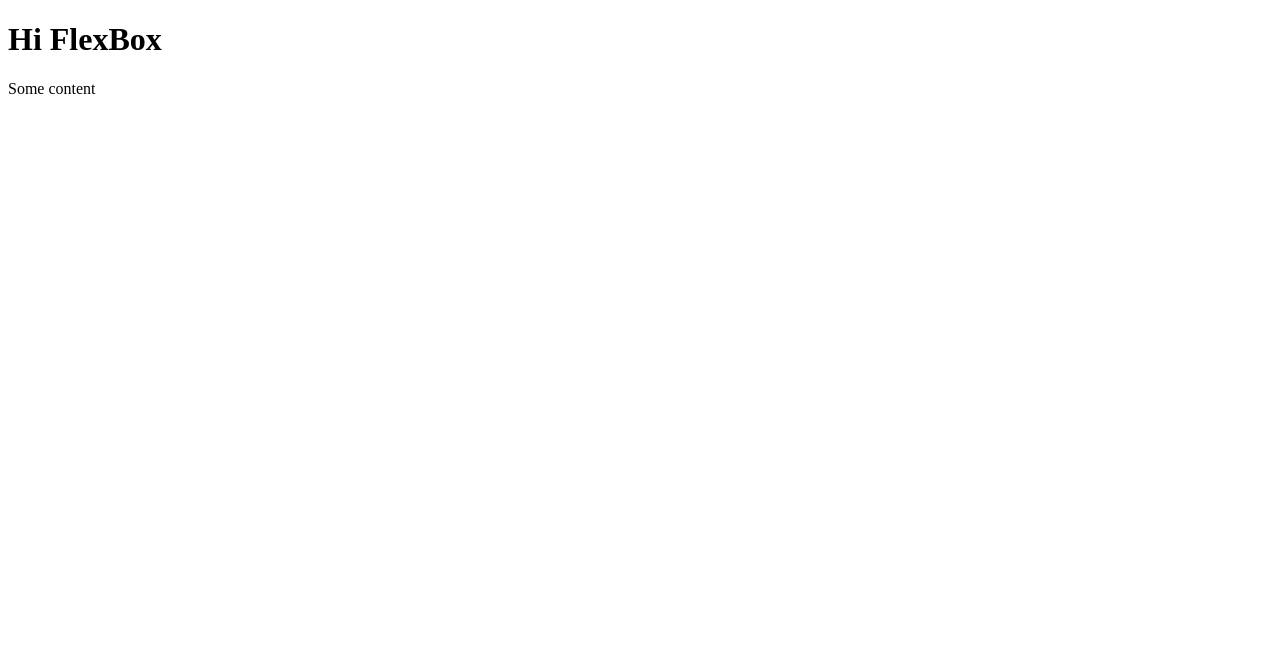
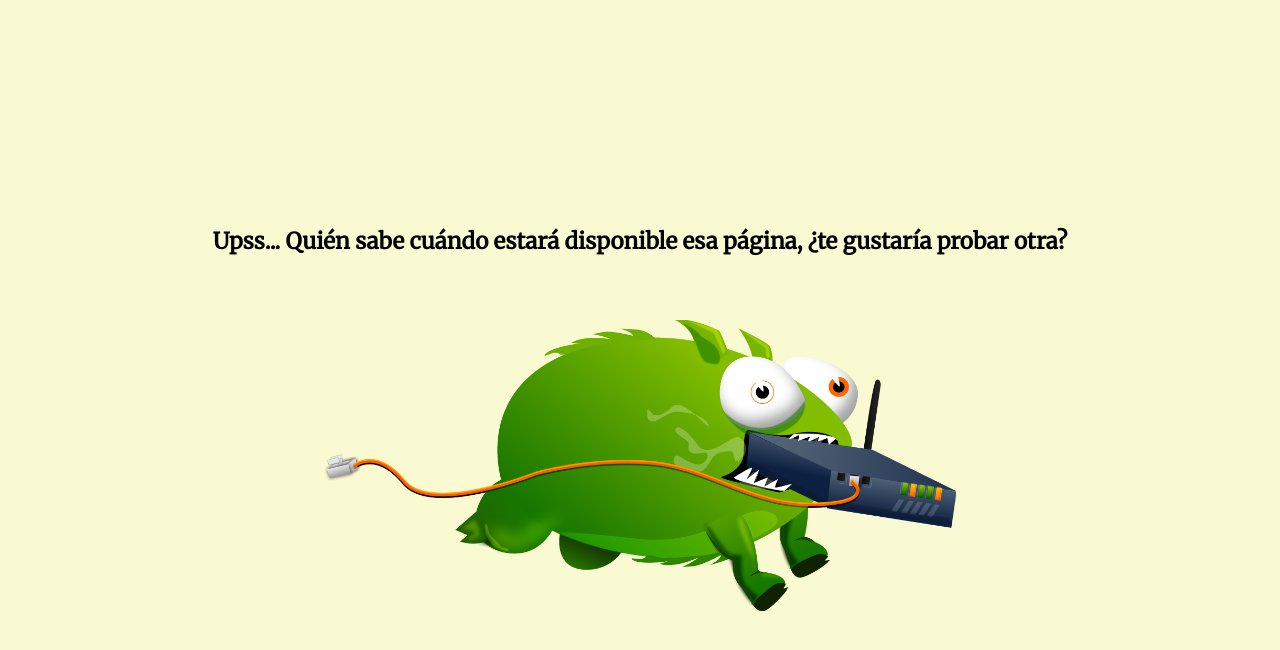
Before and after one commit to AIETXA/flexbox_course, a website: page index.html in a window 1280 px wide. Drawn offline with Linux system fonts and the light colour scheme.

Commit message:
flexbox implementado, diseño como en clase con algunos toques

```diff
--- a/gulpfile.js
+++ b/gulpfile.js
@@ -2,12 +2,12 @@ const gulp = require( ' gulp ' );
  const browserSync = require( ' browser-sync ' ).create();
  const reload = browserSync.reload;
 
-gulp.task( ' servir ' , función () {
+gulp.task( ' servir ' , function () {
   browserSync.init({
     servidor : {
        baseDir : " ./ "
     }
   });
 
-  gulp.watch( " *.html " ).on( " cambiar " , recargar);
+  gulp.watch( " *.html " ).on( " cambiar " , reload);
 });
--- a/index.html
+++ b/index.html
@@ -3,10 +3,41 @@
 <head>
     <meta charset="UTF-8">
     <meta name="viewport" content="width=device-width, initial-scale=1.0">
-    <title>FlexBox</title>
+    <title>Error page</title>
+    <link href="https://fonts.googleapis.com/css?family=Merriweather" rel="stylesheet">
+    <style>
+        body {
+            background-color: lightgoldenrodyellow;
+            font-family: 'Merriweather', serif;
+
+        }
+        .error-wrapper {
+            display: flex;
+            flex-direction: column;
+            justify-content: center;
+            align-items: center;
+            height: 100vh;
+        }
+        .error-heading {
+            margin-bottom: 42px;
+            font-weight: 900;
+            font-size: 1.4em;
+
+        }
+        img {
+            width: 50%;
+        }
+
+    </style>
 </head>
 <body>
-    <h1>Hi FlexBox</h1>
-    <p>Some content</p>
+    <div class="error-wrapper">
+        <div class="error-heading">
+            <p>Upss... Quién sabe cuándo estará disponible esa página, ¿te gustaría probar otra?</p>
+        </div>
+        <img src="tbot.png"/>
+    </div>
+
+
 </body>
 </html>
```
Also changed, not shown: tbot.png (added).
